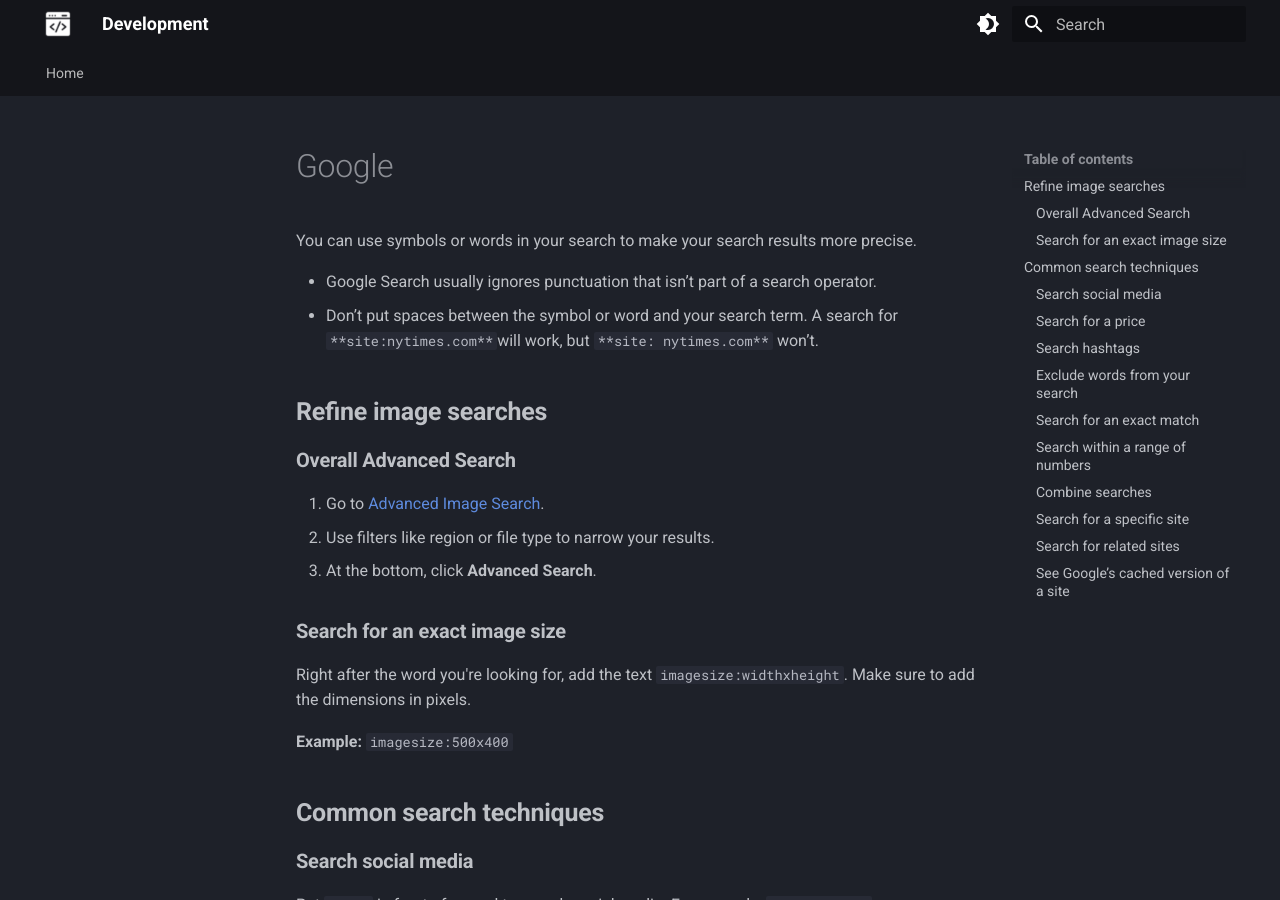
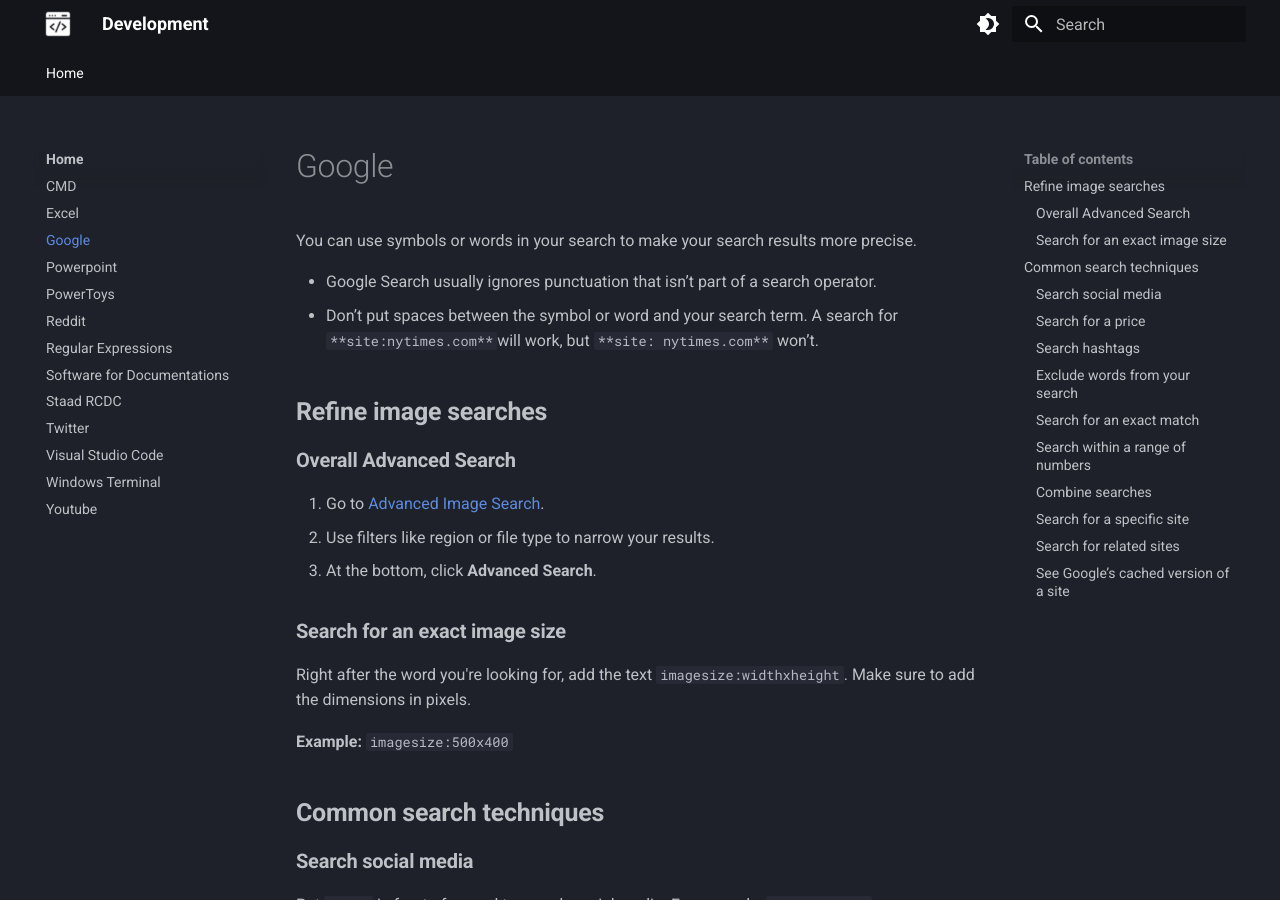
Before and after one commit to NodesAutomations/Development, an MkDocs documentation site: the page built from docs/Google.md, in a window 1280 px wide and 900 px high. Built offline with MkDocs 1.6.1 and Material for MkDocs 9.7.7, drawn with Linux system fonts in a browser that asks for light colours; some of the changed lines change nothing that is shown.

Commit message:
Fix for navigation tree

```diff
--- a/mkdocs.yml
+++ b/mkdocs.yml
@@ -2,23 +2,24 @@
 site_name: Development
 site_url: https://nodesautomations.com/Development/
 use_directory_urls: false
+
 # Navigation Tree
 nav:
   - Home:
-    - docs/index.md
-    - CMD: docs/CMD.md
-    - Excel: docs/Excel.md
-    - Google: docs/Google.md
-    - Powerpoint: docs/Powerpoint.md
-    - PowerToys: docs/PowerToys.md
-    - Reddit: docs/Reddit.md
-    - Regular Expressions: docs/Regular Expressions.md
-    - Software for Documentations: docs/Software for Documentations.md
-    - Staad RCDC: docs/Staad RCDC.md
-    - Twitter: docs/Twitter.md
-    - Visual Studio Code: docs/Visual Studio Code.md
-    - Windows Terminal: docs/Windows Terminal.md
-    - Youtube: docs/Youtube.md
+    - index.md
+    - CMD: CMD.md
+    - Excel: Excel.md
+    - Google: Google.md
+    - Powerpoint: Powerpoint.md
+    - PowerToys: PowerToys.md
+    - Reddit: Reddit.md
+    - Regular Expressions: Regular Expressions.md
+    - Software for Documentations: Software for Documentations.md
+    - Staad RCDC: Staad RCDC.md
+    - Twitter: Twitter.md
+    - Visual Studio Code: Visual Studio Code.md
+    - Windows Terminal: Windows Terminal.md
+    - Youtube: Youtube.md
 
 # Theme
 theme:
```
